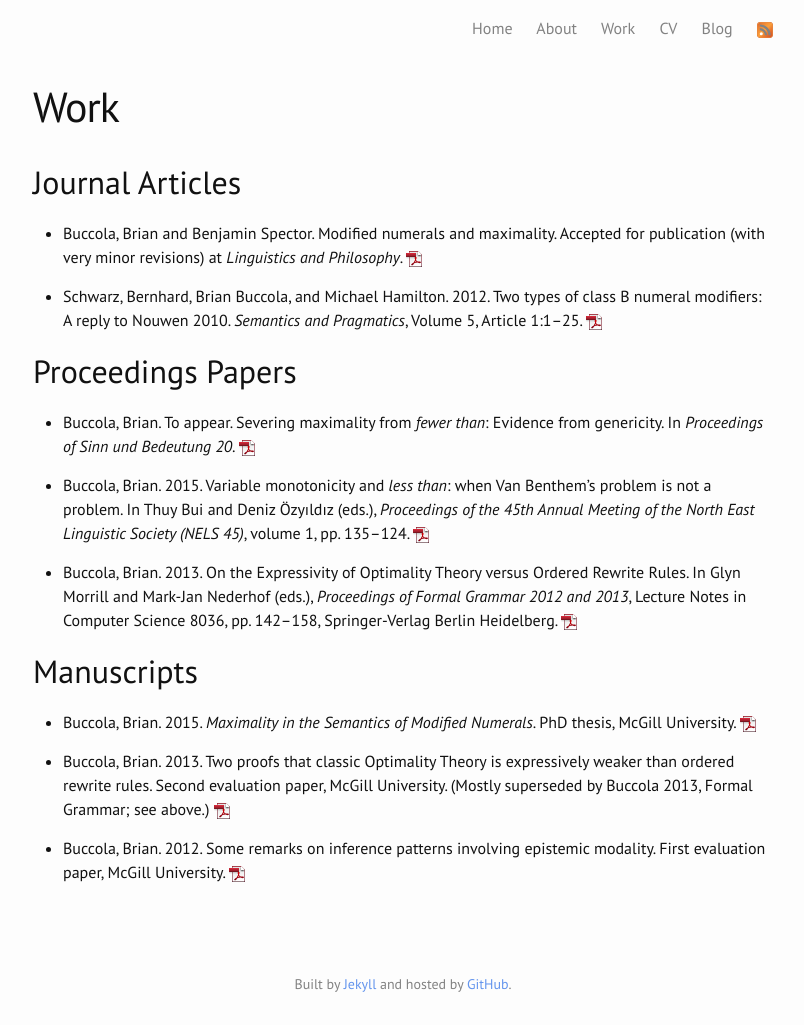
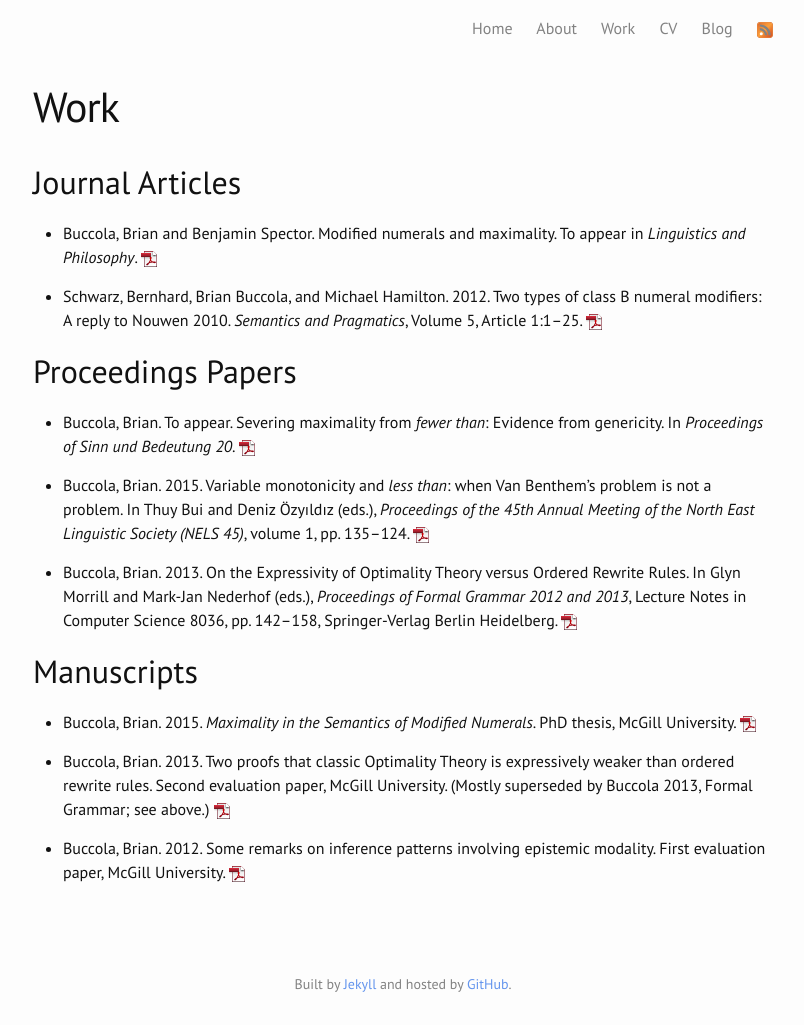
Before and after one commit to brianbuccola/brianbuccola.github.io, a Jekyll site: the page built from work.md, in a window 1280 px wide. Shown: the whole page, without its empty margins (237-1041 px from the left). Built offline with Jekyll 4.4.1, drawn with Linux system fonts in a browser that asks for light colours; some web fonts are replaced.

Commit message:
change status of L&P paper to 'to appear'

```diff
--- a/work.md
+++ b/work.md
@@ -7,9 +7,8 @@ redirect_from: /research.html
 
 ## Journal Articles
 
-- Buccola, Brian and Benjamin Spector. Modified numerals and maximality.
-  Accepted for publication (with very minor revisions) at *Linguistics and
-  Philosophy*. [![pdf][]][l&p]
+- Buccola, Brian and Benjamin Spector. Modified numerals and maximality. To
+  appear in *Linguistics and Philosophy*. [![pdf][]][l&p]
 
 - Schwarz, Bernhard, Brian Buccola, and Michael Hamilton. 2012. Two types of
   class B numeral modifiers: A reply to Nouwen 2010. *Semantics and
```
